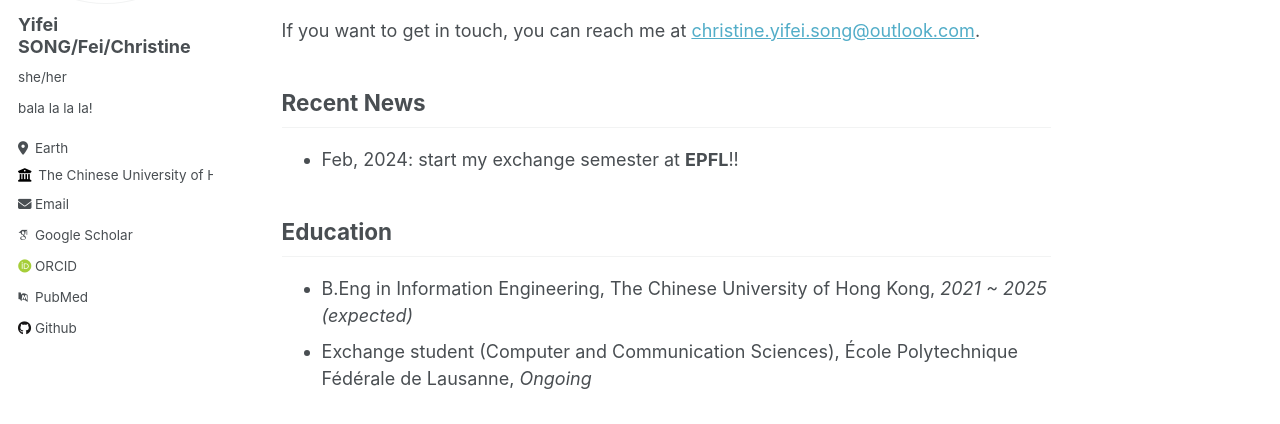
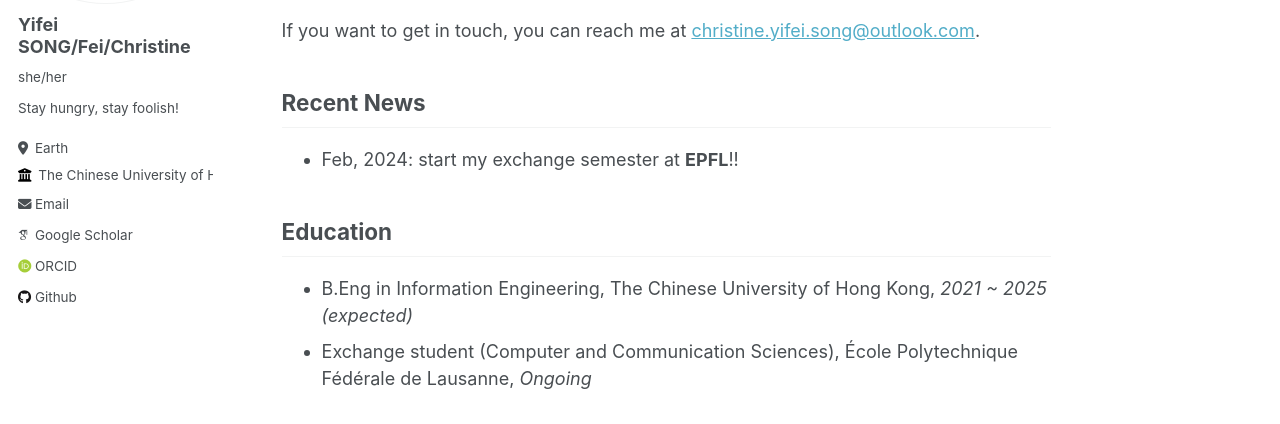
Before and after one commit to HiFei4869/HiFei4869.github.io, a Jekyll site: the page built from _pages/about.md, in a window 1280 px wide. Shown: the part 236-660 px from the top of the page. Built offline with Jekyll 4.4.1, drawn with Linux system fonts in a browser that asks for light colours; some web fonts are replaced.

Commit message:
Update _config.yml

```diff
--- a/_config.yml
+++ b/_config.yml
@@ -24,7 +24,7 @@ author:
   avatar           : "profile.png"
   name             : "Yifei SONG/Fei/Christine"
   pronouns         : "she/her"# example: "she/her"
-  bio              : "bala la la la!"
+  bio              : "Stay hungry, stay foolish!"
   location         : "Earth"
   employer         : "The Chinese University of Hong Kong"
   uri              : # URL
@@ -36,7 +36,6 @@ author:
   impactstory      : # URL
   orcid            : "http://orcid.org/yourorcidurl"
   semantic         : # URL
-  pubmed           : "https://www.ncbi.nlm.nih.gov/pubmed/?term=john+snow"
   researchgate     : # URL
 
   # Repositories and software development
```
